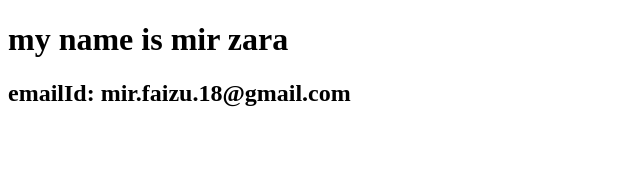
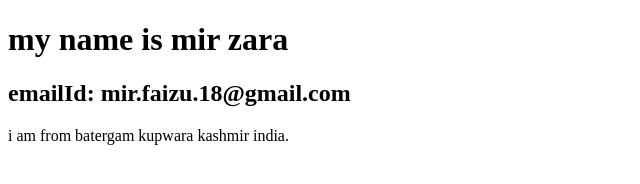
Before and after one commit to mirzara/htmlpractice, a plain HTML site: page index.html in a window 1280 px wide. Shown: the whole page, without its empty margins (0-640 px from the left). Drawn offline with Linux system fonts and the light colour scheme.

Commit message:
adding my adress

```diff
--- a/index.html
+++ b/index.html
@@ -10,6 +10,7 @@
     <div>
          <h1>my name is mir zara</h1>
          <h2>emailId: mir.faizu.18@gmail.com</h2>
+         <p> i am from batergam kupwara kashmir india.</p>
     </div>
 
 </body>
```
